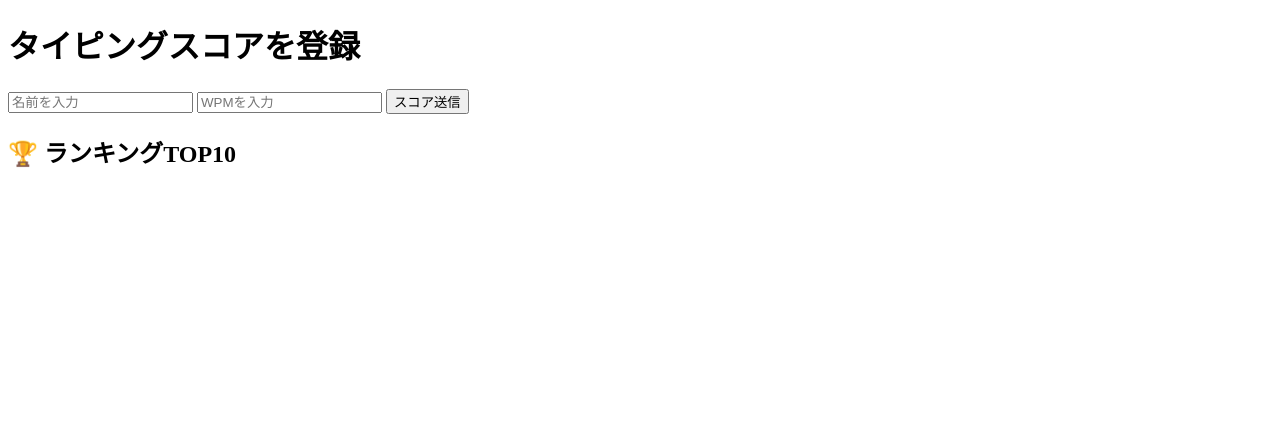
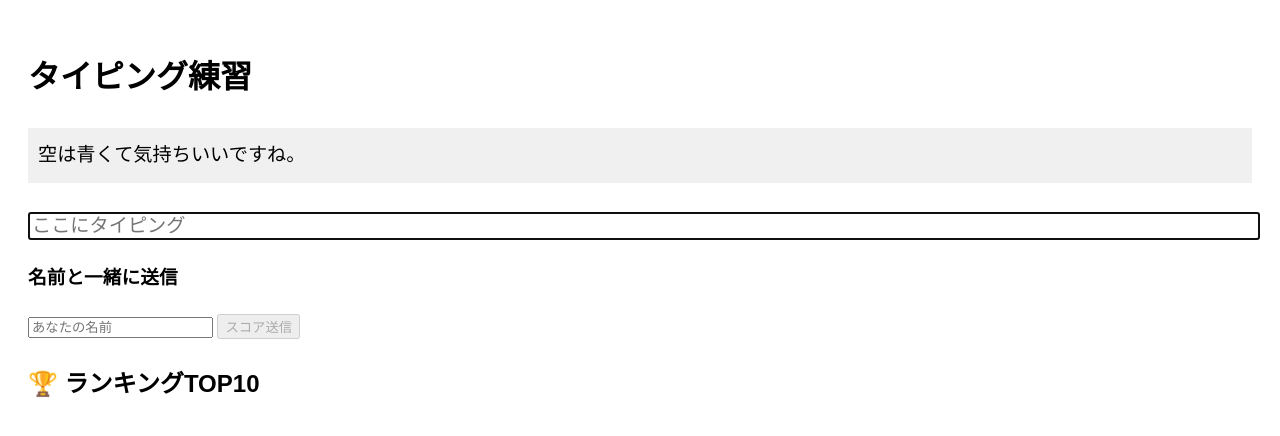
Before and after one commit to Espresso-Taro/Otonano-typing-game, a plain HTML site: page index.html in a window 1280 px wide. Drawn offline with Linux system fonts and the light colour scheme; no server answers.

Commit message:
Add files via upload

```diff
--- a/index.html
+++ b/index.html
@@ -2,21 +2,34 @@
 <html lang="ja">
 <head>
   <meta charset="UTF-8">
-  <title>タイピングランキング</title>
+  <title>タイピング練習 × Firestore</title>
+  <style>
+    body { font-family: sans-serif; padding: 20px; line-height: 1.8; }
+    #text { font-size: 1.2em; background: #f0f0f0; padding: 10px; }
+    #input { width: 100%; font-size: 1.2em; margin-top: 10px; }
+    #result { margin-top: 10px; font-weight: bold; }
+    #ranking li { margin-bottom: 4px; }
+  </style>
   <script src="https://www.gstatic.com/firebasejs/10.7.1/firebase-app.js"></script>
   <script src="https://www.gstatic.com/firebasejs/10.7.1/firebase-firestore.js"></script>
 </head>
 <body>
-  <h1>タイピングスコアを登録</h1>
-  <input type="text" id="name" placeholder="名前を入力" />
-  <input type="number" id="wpm" placeholder="WPMを入力" />
-  <button onclick="submitScore()">スコア送信</button>
+
+<h1>タイピング練習</h1>
+
+<p id="text">読み込み中...</p>
+<input type="text" id="input" placeholder="ここにタイピング" disabled />
+<div id="result"></div>
+
+<h3>名前と一緒に送信</h3>
+<input type="text" id="name" placeholder="あなたの名前" />
+<button onclick="submitScore()" disabled id="submitBtn">スコア送信</button>
 
 <h2>🏆 ランキングTOP10</h2>
 <ul id="ranking"></ul>
 
 <script>
-    // ここにあなたの Firebase 設定を貼る（後でOK）
+  // ✅ あなたの Firebase 設定をここに貼る（スニペット）
   const firebaseConfig = {
     apiKey: "AIzaSyAqDSPE_HkPbi-J-SqPL4Ys-wR4RaA8wKA",
     authDomain: "otonano-typing-game.firebaseapp.com",
@@ -26,12 +39,52 @@
   const app = firebase.initializeApp(firebaseConfig);
   const db = firebase.firestore();
 
+  // 🔠 タイピング対象の文章リスト（短め）
+  const texts = [
+    "こんにちは、これはタイピング練習です。",
+    "毎日少しずつ上達しましょう！",
+    "JavaScriptは楽しい言語です。",
+    "空は青くて気持ちいいですね。",
+    "正確さとスピードの両方が大切です。"
+  ];
+
+  let target = "";
+  let startTime = 0;
+  let ended = false;
+
+  function setNewText() {
+    target = texts[Math.floor(Math.random() * texts.length)];
+    document.getElementById("text").textContent = target;
+    const input = document.getElementById("input");
+    input.value = "";
+    input.disabled = false;
+    input.focus();
+    ended = false;
+    startTime = 0;
+    document.getElementById("result").textContent = "";
+    document.getElementById("submitBtn").disabled = true;
+  }
+
+  document.getElementById("input").addEventListener("input", () => {
+    const input = document.getElementById("input").value;
+    if (input === target && !ended) {
+      ended = true;
+      const endTime = Date.now();
+      const seconds = (endTime - startTime) / 1000;
+      const wpm = Math.round((input.length / 5) / (seconds / 60));
+      document.getElementById("result").textContent = `完了！WPM: ${wpm}`;
+      document.getElementById("submitBtn").disabled = false;
+      document.getElementById("submitBtn").dataset.wpm = wpm;
+    } else if (input.length === 1 && startTime === 0) {
+      startTime = Date.now();
+    }
+  });
+
   function submitScore() {
     const name = document.getElementById("name").value;
-      const wpm = parseInt(document.getElementById("wpm").value);
-
+    const wpm = parseInt(document.getElementById("submitBtn").dataset.wpm);
     if (!name || isNaN(wpm)) {
-        alert("名前とWPMを正しく入力してください");
+      alert("名前を入力してください");
       return;
     }
 
@@ -42,6 +95,7 @@
     }).then(() => {
       alert("保存しました！");
       loadRanking();
+      setNewText();
     });
   }
 
@@ -64,6 +118,7 @@
   }
 
   loadRanking();
+  setNewText();
 </script>
 </body>
 </html>
```
Lines whose indentation alone changed are shown as unchanged.
